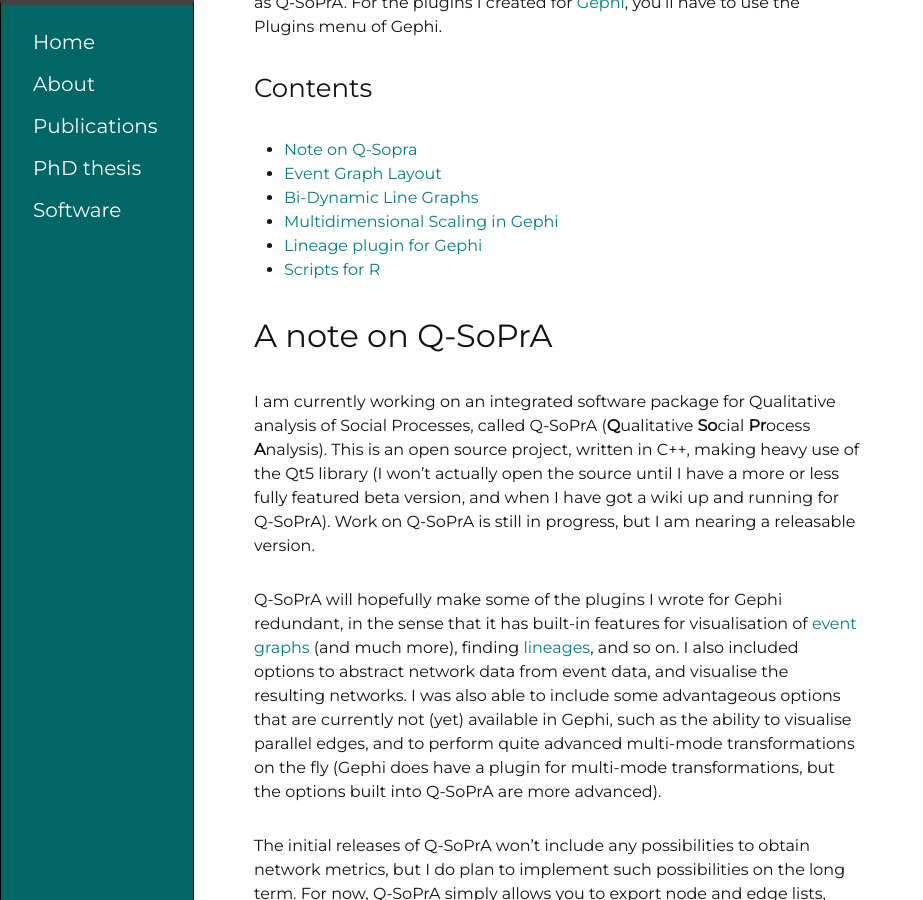
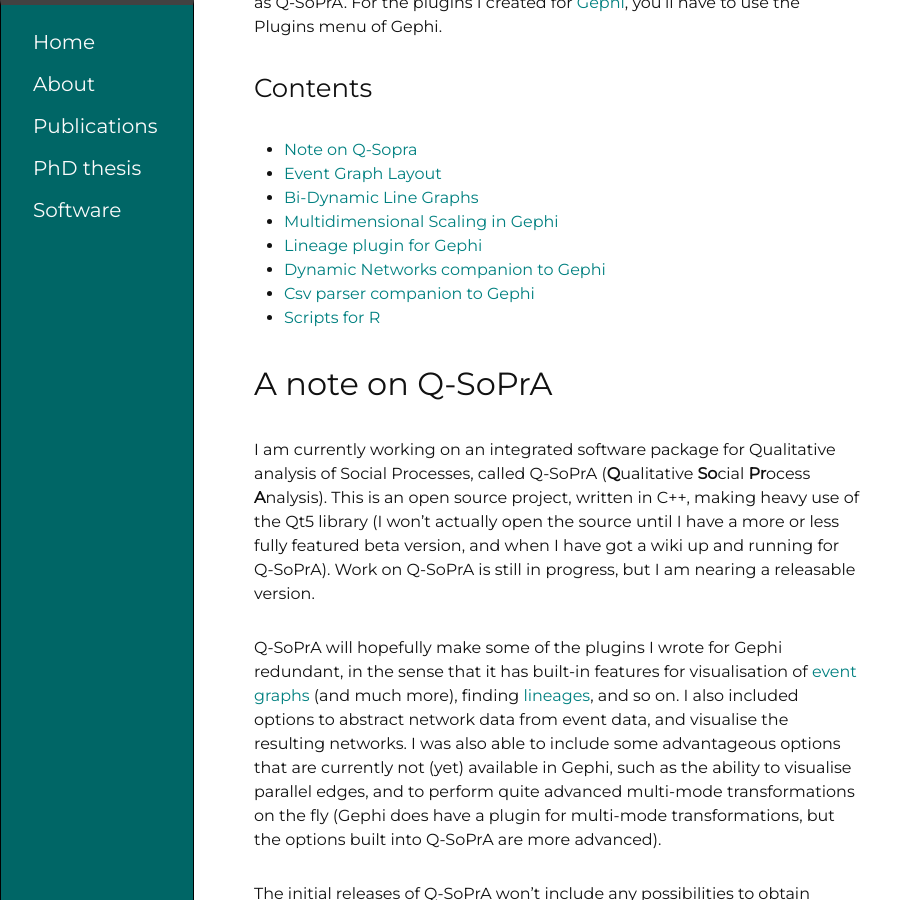
Before and after one commit to WouterSpekkink/WouterSpekkink.github.io_old, a Jekyll site: the page built from software.md, in a window 1280 px wide and 900 px high, scrolled down 599 px. Shown: the whole window, without its empty margins (0-923 px from the left). Built offline with Jekyll 4.4.1, drawn with Linux system fonts in a browser that asks for light colours.

```diff
--- a/software.md
+++ b/software.md
@@ -20,6 +20,8 @@
  * [Bi-Dynamic Line Graphs](#bi-dynamic-line-graphs)
  * [Multidimensional Scaling in Gephi](#multi-dimensional-scaling-in-gephi)
  * [Lineage plugin for Gephi](#lineage-plugin-for-gephi)
+ * [Dynamic Networks companion to Gephi](#dynamic-networks)
+ * [Csv parser companion to Gephi](#csv-parser-for-gephi)
  * [Scripts for R](#scripts-for-r)
 
 ## A note on Q-SoPrA
```
